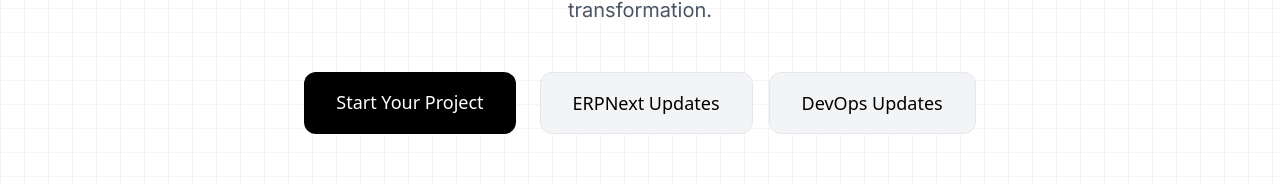
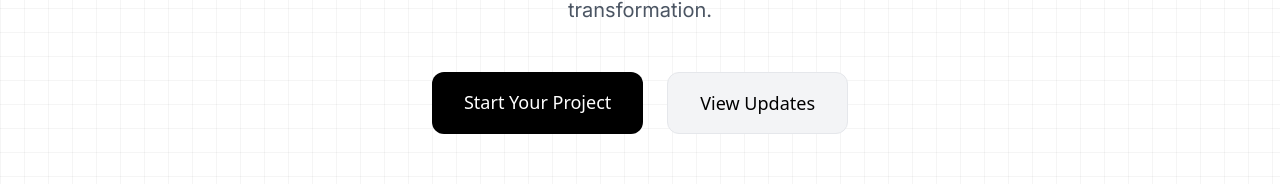
Before and after one commit to devhabib429/habibur-rahman, a React (Vite) app: page / in a window 1280 px wide. Shown: the part 272-456 px from the top of the page. Built offline with nearby package versions, Linux system fonts and the light colour scheme; no server answers; the database is empty.

Commit message:
Fix navigation for updates pages
Corrected the navigation links for the ERPNext and DevOps Updates buttons on the homepage to ensure they open the respective pages correctly. This change allows users to manage content from the dashboard as intended.
[skip gpt_engineer]

```diff
--- a/src/components/Hero.tsx
+++ b/src/components/Hero.tsx
@@ -85,22 +85,13 @@ const Hero = () => {
               <span className="relative z-10">Start Your Project</span>
               <div className="absolute inset-0 bg-gradient-to-r from-gray-800 via-gray-700 to-gray-800 opacity-0 group-hover:opacity-100 transition-opacity duration-500" />
             </Link>
-            <div className="flex gap-4">
-              <Link
-                to="/erpnext-updates"
-                className="group relative overflow-hidden bg-gray-100 hover:bg-gray-200 text-black px-8 py-4 rounded-xl text-lg font-medium transition-all duration-500 transform hover:scale-105 hover:shadow-lg border border-gray-200"
-              >
-                <span className="relative z-10">ERPNext Updates</span>
-                <div className="absolute inset-0 bg-gradient-to-r from-gray-200 via-gray-100 to-gray-200 opacity-0 group-hover:opacity-50 transition-opacity duration-500" />
-              </Link>
-              <Link
-                to="/devops-updates"
-                className="group relative overflow-hidden bg-gray-100 hover:bg-gray-200 text-black px-8 py-4 rounded-xl text-lg font-medium transition-all duration-500 transform hover:scale-105 hover:shadow-lg border border-gray-200"
-              >
-                <span className="relative z-10">DevOps Updates</span>
-                <div className="absolute inset-0 bg-gradient-to-r from-gray-200 via-gray-100 to-gray-200 opacity-0 group-hover:opacity-50 transition-opacity duration-500" />
-              </Link>
-            </div>
+            <Link
+              to="/dashboard"
+              className="group relative overflow-hidden bg-gray-100 hover:bg-gray-200 text-black px-8 py-4 rounded-xl text-lg font-medium transition-all duration-500 transform hover:scale-105 hover:shadow-lg border border-gray-200"
+            >
+              <span className="relative z-10">View Updates</span>
+              <div className="absolute inset-0 bg-gradient-to-r from-gray-200 via-gray-100 to-gray-200 opacity-0 group-hover:opacity-50 transition-opacity duration-500" />
+            </Link>
           </motion.div>
 
           <motion.div
```
